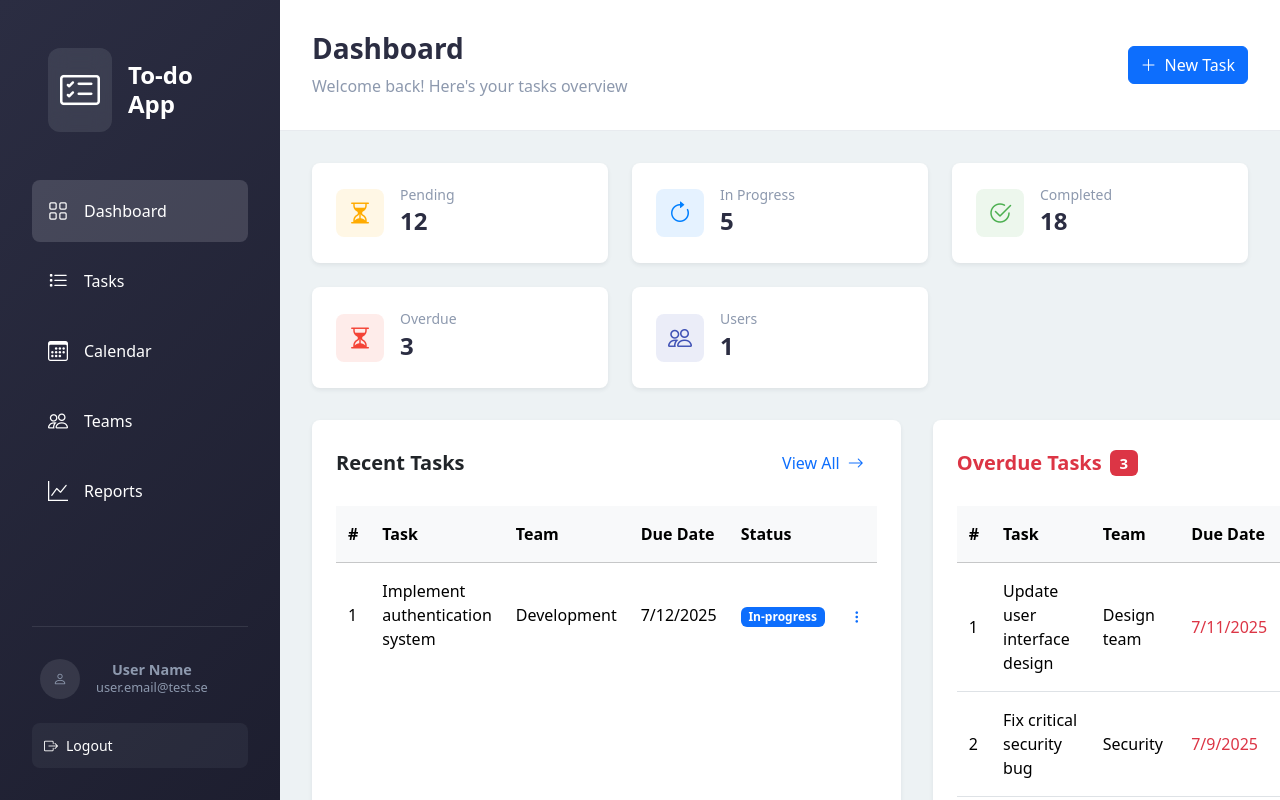
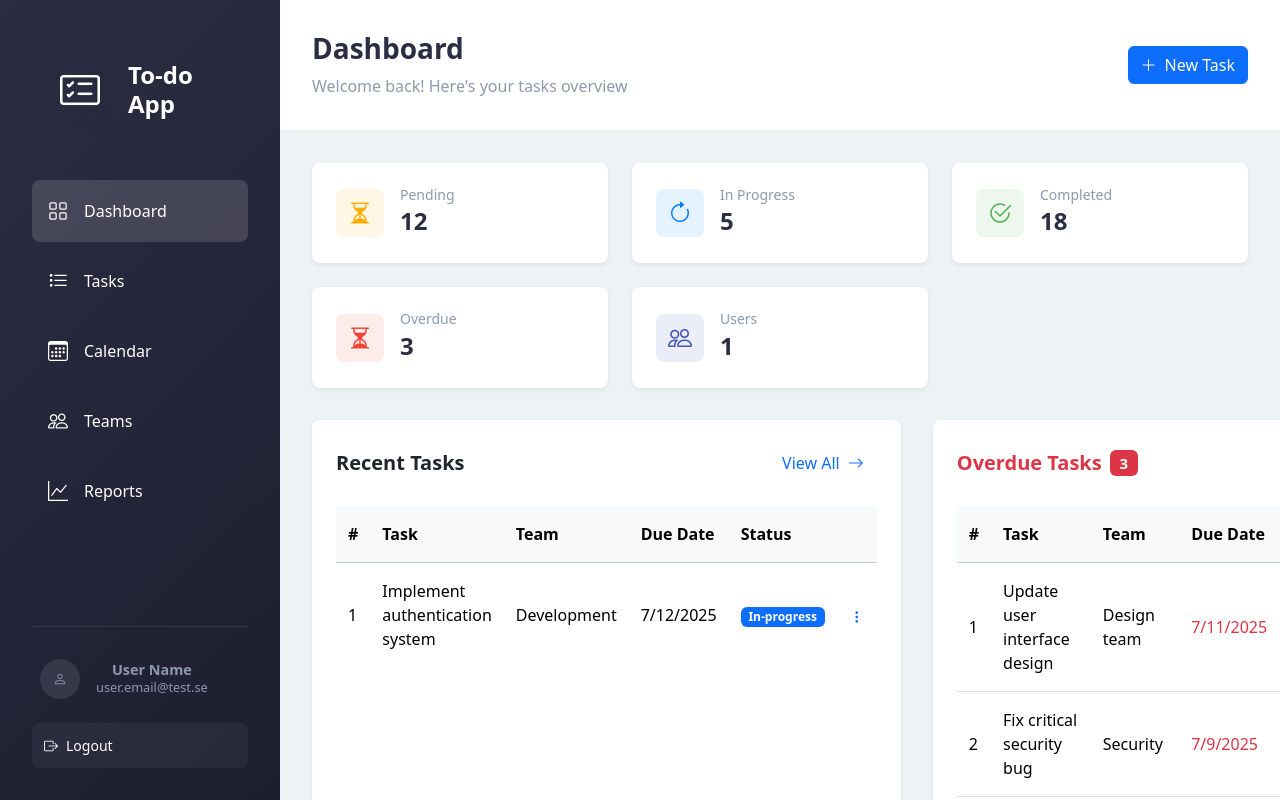
Before and after one commit to teamsmartworld/todo-front, a React (Vite) app: page / in a window 1280 px wide. Built offline with nearby package versions, Linux system fonts and the light colour scheme; the HTML template or start-up script is replaced by a standard one.

Commit message:
remove the unnecessary CSS property

```diff
--- a/src/components/SidebarBrand.css
+++ b/src/components/SidebarBrand.css
@@ -30,7 +30,6 @@
 
 .logo-container i {
     font-size: 2.5rem;
-    background: rgba(237, 242, 244, 0.1);
     padding: 0.75rem;
     border-radius: 12px;
     backdrop-filter: blur(10px);
```
